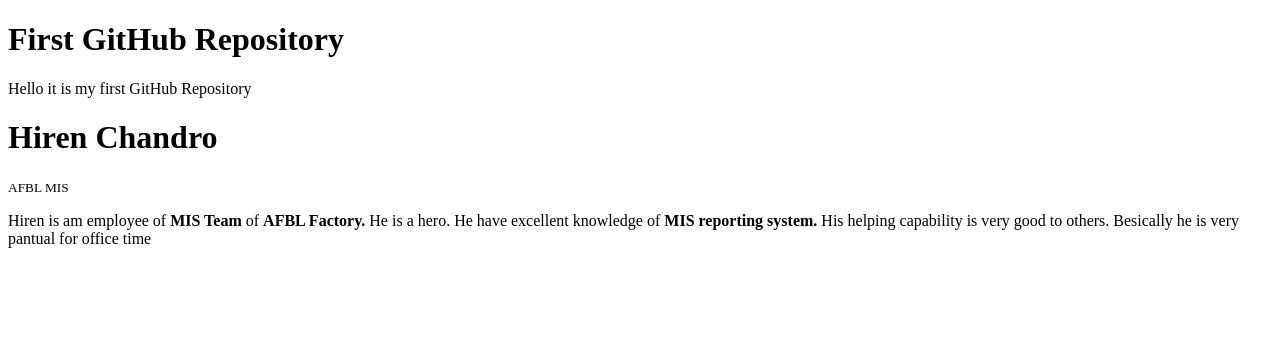
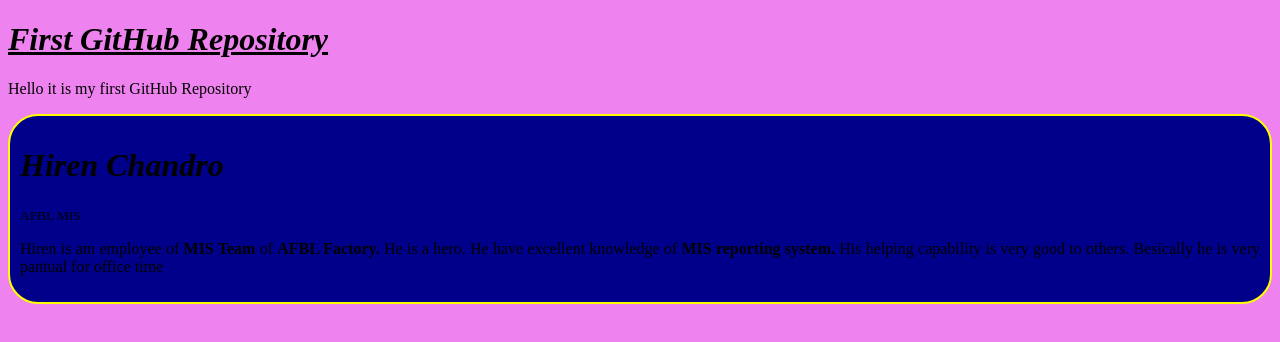
Before and after one commit to sujoykarnel/my-first-repo, a plain HTML site: page index.html in a window 1280 px wide. Drawn offline with Linux system fonts and the light colour scheme.

Commit message:
add style.css

```diff
--- /dev/null
+++ b/css/style.css
@@ -0,0 +1,17 @@
+div {
+
+    background-color: darkblue;
+    border: 2px solid yellow;
+    border-radius: 30px;
+    padding: 10px;
+}
+h1{
+    font-style: italic;
+}
+body{
+    background-color: violet;
+}
+p{
+    font-style: normal;
+    text-align: justify;
+}
--- a/index.html
+++ b/index.html
@@ -5,9 +5,10 @@
     <meta http-equiv="X-UA-Compatible" content="IE=edge">
     <meta name="viewport" content="width=device-width, initial-scale=1.0">
     <title>My First Repo</title>
+    <link rel="stylesheet" href="css/style.css">
 </head>
 <body>
-    <h1>First GitHub Repository</h1>
+    <h1><u>First GitHub Repository</u></h1>
     <p>Hello it is my first GitHub Repository</p>
     <div>
         <h1>Hiren Chandro</h1>
```
